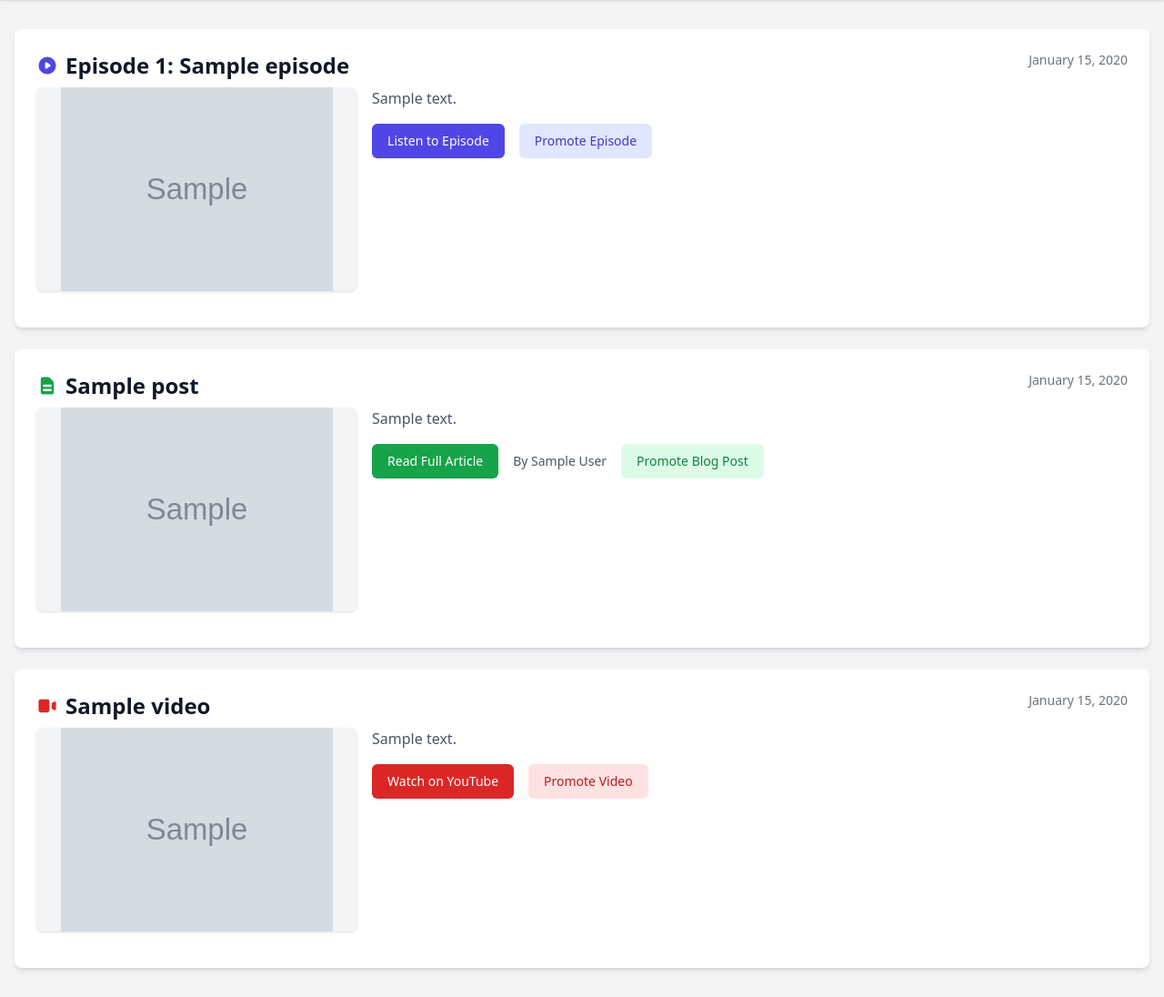
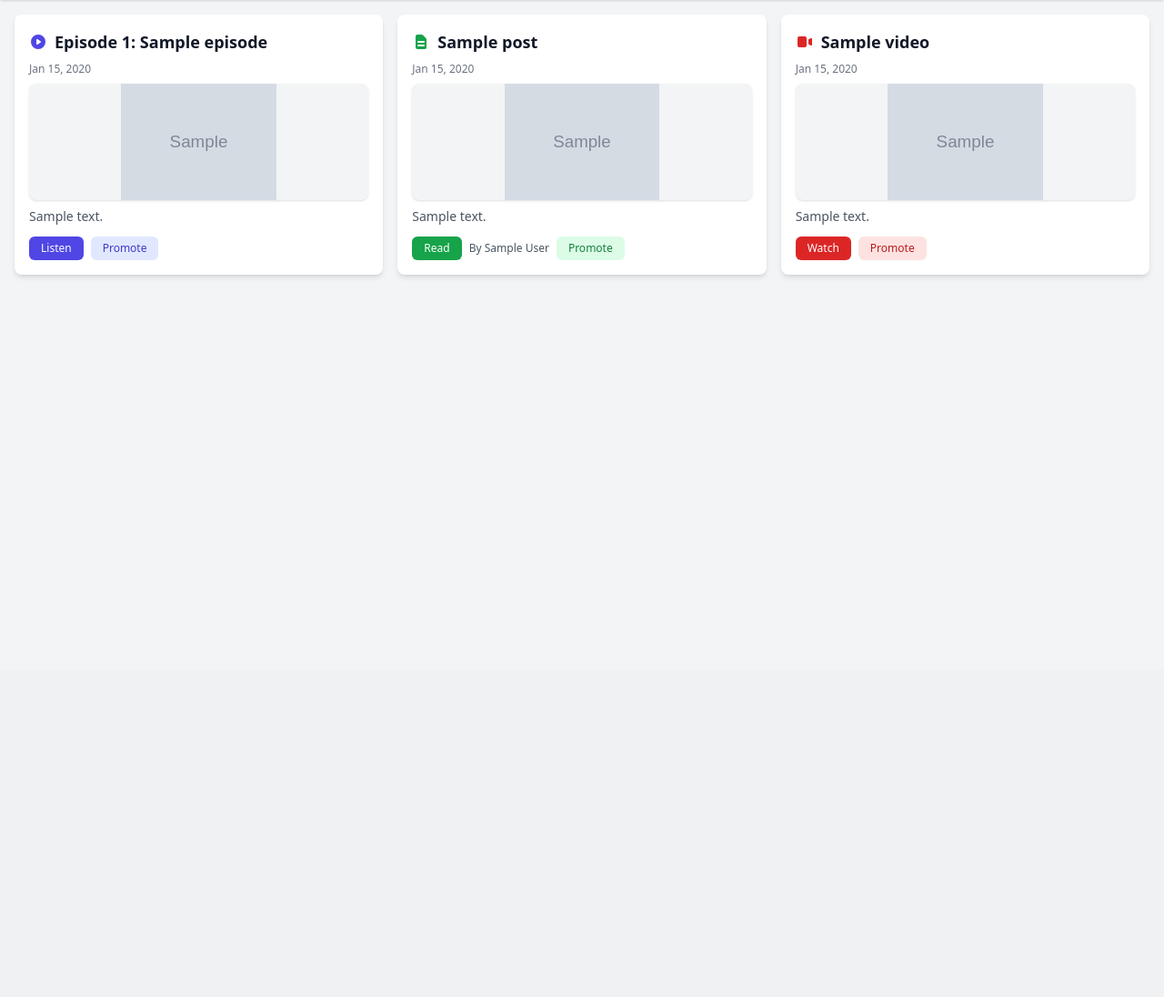
Before and after one commit to snyk-labs/promoter, a Flask app: page / in a window 1280 px wide. Shown: the part 64-1160 px from the top of the page at 91% size. After the commit the page ends 369 px from the top, so only its background shows below. Run offline with Flask 3, Linux system fonts and the light colour scheme; a user stored in the database is signed in; tables that the repository leaves empty hold one stand-in row (values such as "Sample post"); grey boxes marked "Sample" are stand-in pictures; parts of the project's set-up code (start-up, migrations or seed data) failed here and were passed over; some libraries are stand-ins or nearby versions.

Commit message:
redoing UI to make it look more compact

```diff
--- a/templates/index.html
+++ b/templates/index.html
@@ -1,151 +1,124 @@
 {% extends "base.html" %}
 
 {% block content %}
-<div class="container mx-auto px-4 py-8">
-    <div class="space-y-6">
+<div class="container mx-auto px-4 py-4">
+    <!-- Grid layout for desktop -->
+    <div class="grid grid-cols-1 md:grid-cols-2 lg:grid-cols-3 gap-4">
         {% for item in content_items %}
-        <div class="bg-white dark:bg-gray-800 rounded-lg shadow-md p-6">
-            <div class="flex justify-between items-start">
-                <div class="flex-grow">
+        <div class="bg-white dark:bg-gray-800 rounded-lg shadow-md p-4 flex flex-col h-full">
             <div class="flex items-center mb-2">
                 {% if item.content_type == 'podcast' %}
                 <!-- Podcast Icon -->
-                        <svg class="h-6 w-6 text-indigo-600 dark:text-indigo-400 mr-2" fill="currentColor" viewBox="0 0 20 20">
+                <svg class="h-5 w-5 text-indigo-600 dark:text-indigo-400 mr-2 flex-shrink-0" fill="currentColor" viewBox="0 0 20 20">
                     <path fill-rule="evenodd" d="M10 18a8 8 0 100-16 8 8 0 000 16zM9.555 7.168A1 1 0 008 8v4a1 1 0 001.555.832l3-2a1 1 0 000-1.664l-3-2z" clip-rule="evenodd"/>
                 </svg>
-                        <h2 class="text-2xl font-semibold text-gray-900 dark:text-white">
+                <h2 class="text-lg font-semibold text-gray-900 dark:text-white truncate">
                     Episode {{ item.item.episode_number }}: {{ item.item.title }}
                 </h2>
                 {% elif item.content_type == 'video' %}
                 <!-- Video Icon -->
-                        <svg class="h-6 w-6 text-red-600 dark:text-red-400 mr-2" fill="currentColor" viewBox="0 0 20 20">
+                <svg class="h-5 w-5 text-red-600 dark:text-red-400 mr-2 flex-shrink-0" fill="currentColor" viewBox="0 0 20 20">
                     <path d="M2 6a2 2 0 012-2h6a2 2 0 012 2v8a2 2 0 01-2 2H4a2 2 0 01-2-2V6zm12.553 1.106A1 1 0 0014 8v4a1 1 0 00.553.894l2 1A1 1 0 0018 13V7a1 1 0 00-1.447-.894l-2 1z"/>
                 </svg>
-                        <h2 class="text-2xl font-semibold text-gray-900 dark:text-white">
+                <h2 class="text-lg font-semibold text-gray-900 dark:text-white truncate">
                     {{ item.item.title }}
                 </h2>
                 {% else %}
                 <!-- Blog Post Icon -->
-                        <svg class="h-6 w-6 text-green-600 dark:text-green-400 mr-2" fill="currentColor" viewBox="0 0 20 20">
+                <svg class="h-5 w-5 text-green-600 dark:text-green-400 mr-2 flex-shrink-0" fill="currentColor" viewBox="0 0 20 20">
                     <path fill-rule="evenodd" d="M4 4a2 2 0 012-2h4.586A2 2 0 0112 2.586L15.414 6A2 2 0 0116 7.414V16a2 2 0 01-2 2H6a2 2 0 01-2-2V4zm2 6a1 1 0 011-1h6a1 1 0 110 2H7a1 1 0 01-1-1zm1 3a1 1 0 100 2h6a1 1 0 100-2H7z" clip-rule="evenodd"/>
                 </svg>
-                        <h2 class="text-2xl font-semibold text-gray-900 dark:text-white">
+                <h2 class="text-lg font-semibold text-gray-900 dark:text-white truncate">
                     {{ item.item.title }}
                 </h2>
                 {% endif %}
             </div>
 
+            <!-- Date in more compact format -->
+            <div class="text-xs text-gray-500 dark:text-gray-400 mb-2">
+                {{ item.item.publish_date.strftime('%b %d, %Y') }}
+            </div>
+
             {% if item.content_type == 'podcast' %}
             <!-- Podcast content -->
-                    <div class="flex flex-col md:flex-row md:items-start gap-4 mb-4">
+            <div class="flex-grow">
                 {% if item.item.image_url %}
-                        <div class="w-full md:w-1/3">
-                            <a href="{{ item.item.player_url }}" target="_blank">
-                                <img src="{{ item.item.image_url }}" alt="{{ item.item.title }}" class="w-full h-56 object-contain bg-gray-100 dark:bg-gray-700 rounded-lg shadow">
-                            </a>
-                        </div>
+                <img src="{{ item.item.image_url }}" alt="{{ item.item.title }}" class="w-full h-32 object-contain bg-gray-100 dark:bg-gray-700 rounded-lg shadow mb-2">
                 {% endif %}
-                        <div class="w-full {% if item.item.image_url %}md:w-2/3{% endif %}">
-                            <p class="text-gray-600 dark:text-gray-300 mb-4">
-                                {% if item.item.description and item.item.description|length > 250 %}
-                                    {{ item.item.description[:250] }}...
-                                {% else %}
+                <p class="text-sm text-gray-600 dark:text-gray-300 mb-3 line-clamp-2">
+                    {% if item.item.description %}
                         {{ item.item.description }}
                     {% endif %}
                 </p>
-                            <div class="flex space-x-4">
+                <div class="flex flex-wrap gap-2 mt-auto">
                     <a href="{{ item.item.player_url }}"
                        target="_blank"
-                                   class="inline-flex items-center px-4 py-2 border border-transparent text-sm font-medium rounded-md text-white bg-indigo-600 hover:bg-indigo-700">
-                                    Listen to Episode
+                       class="inline-flex items-center px-3 py-1 border border-transparent text-xs font-medium rounded-md text-white bg-indigo-600 hover:bg-indigo-700">
+                        Listen
                     </a>
                     {% if current_user.is_authenticated %}
                     <button onclick="showPromoteModal({{ item.item.id }})"
-                                        class="inline-flex items-center px-4 py-2 border border-transparent text-sm font-medium rounded-md text-indigo-700 dark:text-indigo-300 bg-indigo-100 dark:bg-indigo-900 hover:bg-indigo-200 dark:hover:bg-indigo-800">
-                                    Promote Episode
+                            class="inline-flex items-center px-3 py-1 border border-transparent text-xs font-medium rounded-md text-indigo-700 dark:text-indigo-300 bg-indigo-100 dark:bg-indigo-900 hover:bg-indigo-200 dark:hover:bg-indigo-800">
+                        Promote
                     </button>
                     {% endif %}
                 </div>
             </div>
-                    </div>
             {% elif item.content_type == 'video' %}
             <!-- Video content -->
-                    <div class="flex flex-col md:flex-row md:items-start gap-4 mb-4">
+            <div class="flex-grow">
                 {% if item.item.thumbnail_url %}
-                        <div class="w-full md:w-1/3">
-                            <a href="{{ item.item.url }}" target="_blank">
-                                <img src="{{ item.item.thumbnail_url }}" alt="{{ item.item.title }}" class="w-full h-56 object-contain bg-gray-100 dark:bg-gray-700 rounded-lg shadow">
-                            </a>
-                        </div>
+                <img src="{{ item.item.thumbnail_url }}" alt="{{ item.item.title }}" class="w-full h-32 object-contain bg-gray-100 dark:bg-gray-700 rounded-lg shadow mb-2">
                 {% endif %}
-                        <div class="w-full {% if item.item.thumbnail_url %}md:w-2/3{% endif %}">
-                            <p class="text-gray-600 dark:text-gray-300 mb-4">
+                <p class="text-sm text-gray-600 dark:text-gray-300 mb-3 line-clamp-2">
                     {% if item.item.excerpt %}
                         {{ item.item.excerpt }}
-                                {% else %}
-                                    {% if item.item.description and item.item.description|length > 250 %}
-                                        {{ item.item.description[:250] }}...
-                                    {% else %}
+                    {% elif item.item.description %}
                         {{ item.item.description }}
                     {% endif %}
-                                {% endif %}
                 </p>
-                            <div class="flex space-x-4">
+                <div class="flex flex-wrap gap-2 mt-auto">
                     <a href="{{ item.item.url }}"
                        target="_blank"
-                                   class="inline-flex items-center px-4 py-2 border border-transparent text-sm font-medium rounded-md text-white bg-red-600 hover:bg-red-700">
-                                    Watch on YouTube
+                       class="inline-flex items-center px-3 py-1 border border-transparent text-xs font-medium rounded-md text-white bg-red-600 hover:bg-red-700">
+                        Watch
                     </a>
-                                <!-- TODO: Add promote button for videos once the API endpoint is created -->
                     {% if current_user.is_authenticated %}
                     <button onclick="showPromoteVideoModal({{ item.item.id }})"
-                                        class="inline-flex items-center px-4 py-2 border border-transparent text-sm font-medium rounded-md text-red-700 dark:text-red-300 bg-red-100 dark:bg-red-900 hover:bg-red-200 dark:hover:bg-red-800">
-                                    Promote Video
+                            class="inline-flex items-center px-3 py-1 border border-transparent text-xs font-medium rounded-md text-red-700 dark:text-red-300 bg-red-100 dark:bg-red-900 hover:bg-red-200 dark:hover:bg-red-800">
+                        Promote
                     </button>
                     {% endif %}
                 </div>
             </div>
-                    </div>
             {% else %}
             <!-- Blog post content -->
-                    <div class="flex flex-col md:flex-row md:items-start gap-4 mb-4">
+            <div class="flex-grow">
                 {% if item.item.image_url %}
-                        <div class="w-full md:w-1/3">
-                            <a href="{{ item.item.url }}" target="_blank">
-                                <img src="{{ item.item.image_url }}" alt="{{ item.item.title }}" class="w-full h-56 object-contain bg-gray-100 dark:bg-gray-700 rounded-lg shadow">
-                            </a>
-                        </div>
+                <img src="{{ item.item.image_url }}" alt="{{ item.item.title }}" class="w-full h-32 object-contain bg-gray-100 dark:bg-gray-700 rounded-lg shadow mb-2">
                 {% endif %}
-                        <div class="w-full {% if item.item.image_url %}md:w-2/3{% endif %}">
-                            <p class="text-gray-600 dark:text-gray-300 mb-4">{{ item.item.excerpt }}</p>
-                            <div class="flex space-x-4">
+                <p class="text-sm text-gray-600 dark:text-gray-300 mb-3 line-clamp-2">{{ item.item.excerpt }}</p>
+                <div class="flex flex-wrap gap-2 mt-auto">
                     <a href="{{ item.item.url }}"
                        target="_blank"
-                                   class="inline-flex items-center px-4 py-2 border border-transparent text-sm font-medium rounded-md text-white bg-green-600 hover:bg-green-700">
-                                    Read Full Article
+                       class="inline-flex items-center px-3 py-1 border border-transparent text-xs font-medium rounded-md text-white bg-green-600 hover:bg-green-700">
+                        Read
                     </a>
                     {% if item.item.author %}
-                                <span class="text-sm text-gray-600 dark:text-gray-400 self-center">By {{ item.item.author }}</span>
+                    <span class="text-xs text-gray-600 dark:text-gray-400 self-center">By {{ item.item.author }}</span>
                     {% endif %}
-                                <!-- TODO: Add promote button for blog posts once the API endpoint is created -->
                     {% if current_user.is_authenticated %}
                     <button onclick="showPromoteBlogModal({{ item.item.id }})"
-                                        class="inline-flex items-center px-4 py-2 border border-transparent text-sm font-medium rounded-md text-green-700 dark:text-green-300 bg-green-100 dark:bg-green-900 hover:bg-green-200 dark:hover:bg-green-800">
-                                    Promote Blog Post
+                            class="inline-flex items-center px-3 py-1 border border-transparent text-xs font-medium rounded-md text-green-700 dark:text-green-300 bg-green-100 dark:bg-green-900 hover:bg-green-200 dark:hover:bg-green-800">
+                        Promote
                     </button>
                     {% endif %}
                 </div>
             </div>
-                    </div>
             {% endif %}
         </div>
-                <div class="text-sm text-gray-500 dark:text-gray-400 ml-4 whitespace-nowrap">
-                    {{ item.item.publish_date.strftime('%B %d, %Y') }}
-                </div>
-            </div>
-        </div>
         {% else %}
-        <div class="text-center py-12">
+        <div class="col-span-full text-center py-8">
             <p class="text-gray-600 dark:text-gray-400">No content available yet.</p>
         </div>
         {% endfor %}
```
Lines whose indentation alone changed are shown as unchanged.
